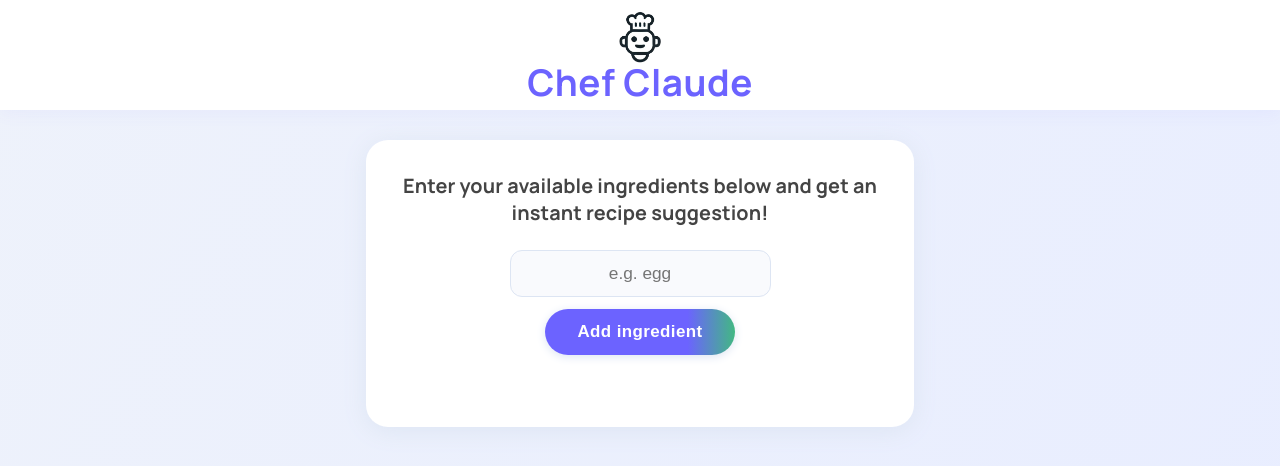
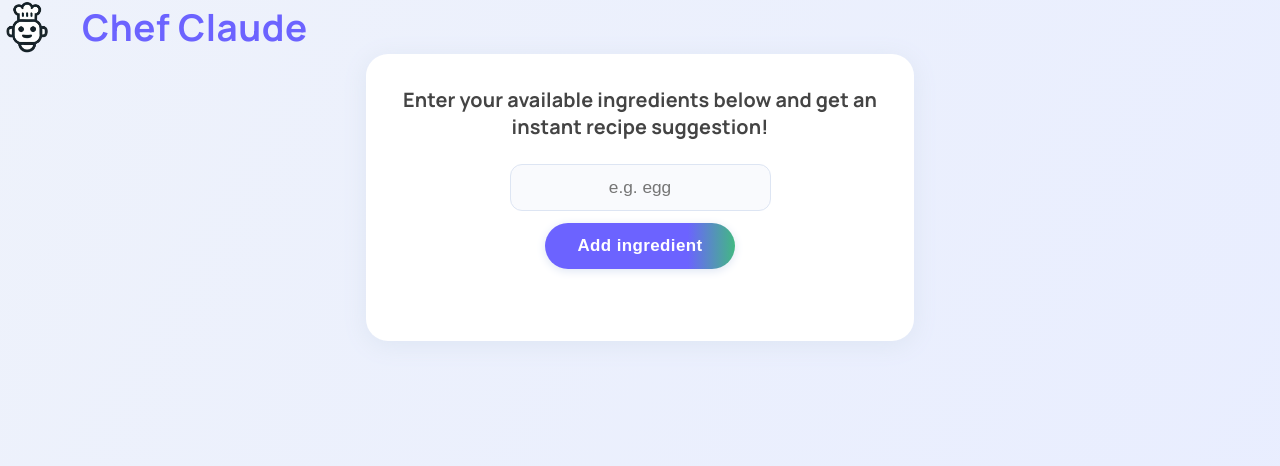
Before and after one commit to CosminMRotaru/cc, a React (Vite) app: page / in a window 1280 px wide. Shown: the top 466 px of the page. Built offline with nearby package versions, Linux system fonts and the light colour scheme.

Commit message:
Update Header.jsx

```diff
--- a/src/Header.jsx
+++ b/src/Header.jsx
@@ -1,16 +1,10 @@
+import chefIcon from "./images/chef-claude-icon.png";
+
 export default function Header() {
   return (
-    <header className="header-bar">
-      <div className="flex items-center gap-[28px]">
-        <div className="chef-logo-wrap">
-          <img
-            src="/src/images/chef-claude-icon.png"
-            alt="Chef Claude logo"
-            className="chef-logo"
-          />
-        </div>
-        <h1 className="app-title">Chef Claude</h1>
-      </div>
+    <header className="header-center">
+      <img src={chefIcon} alt="Chef Claude" className="chef-logo" />
+      <span className="app-title">Chef Claude</span>
     </header>
   );
 }
```
